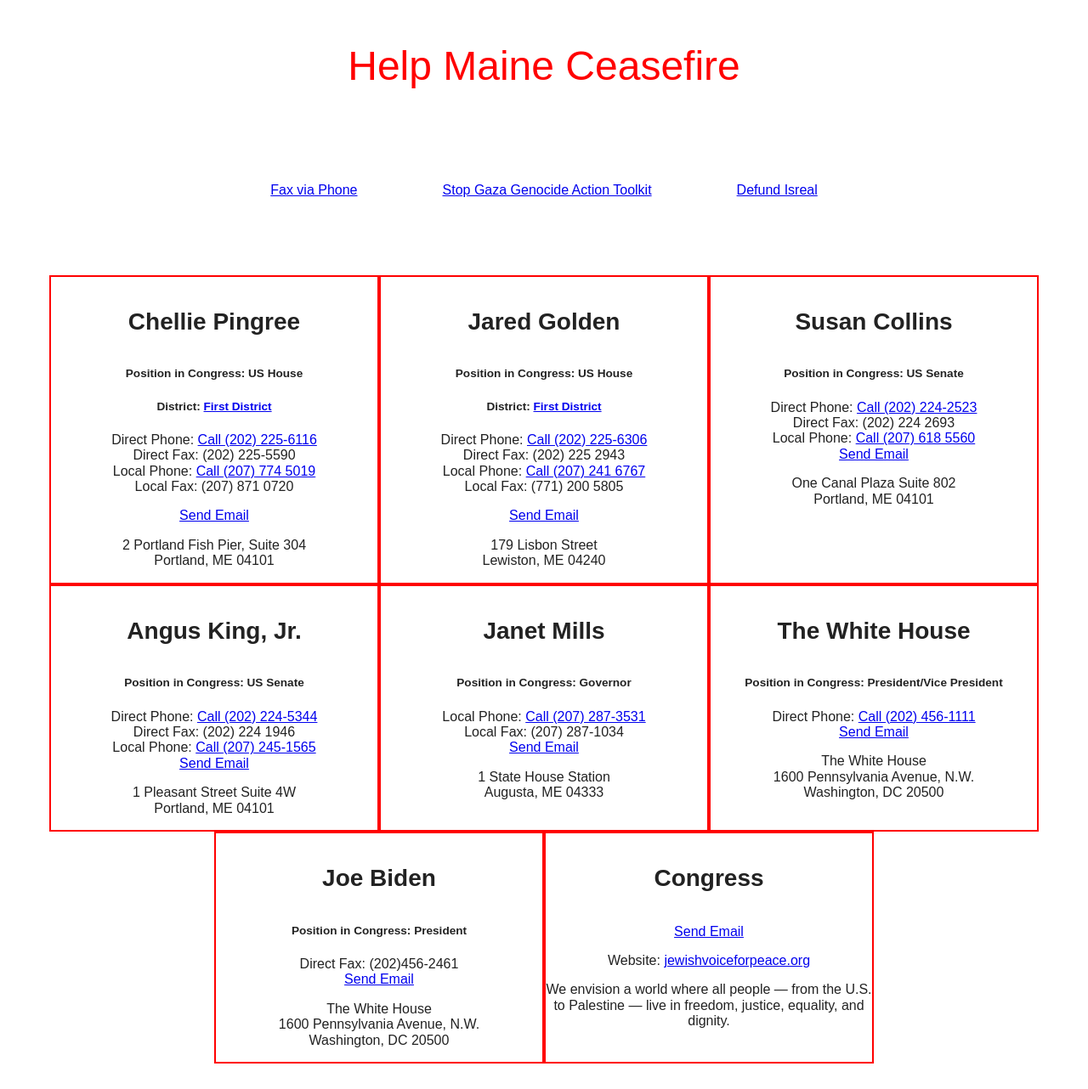
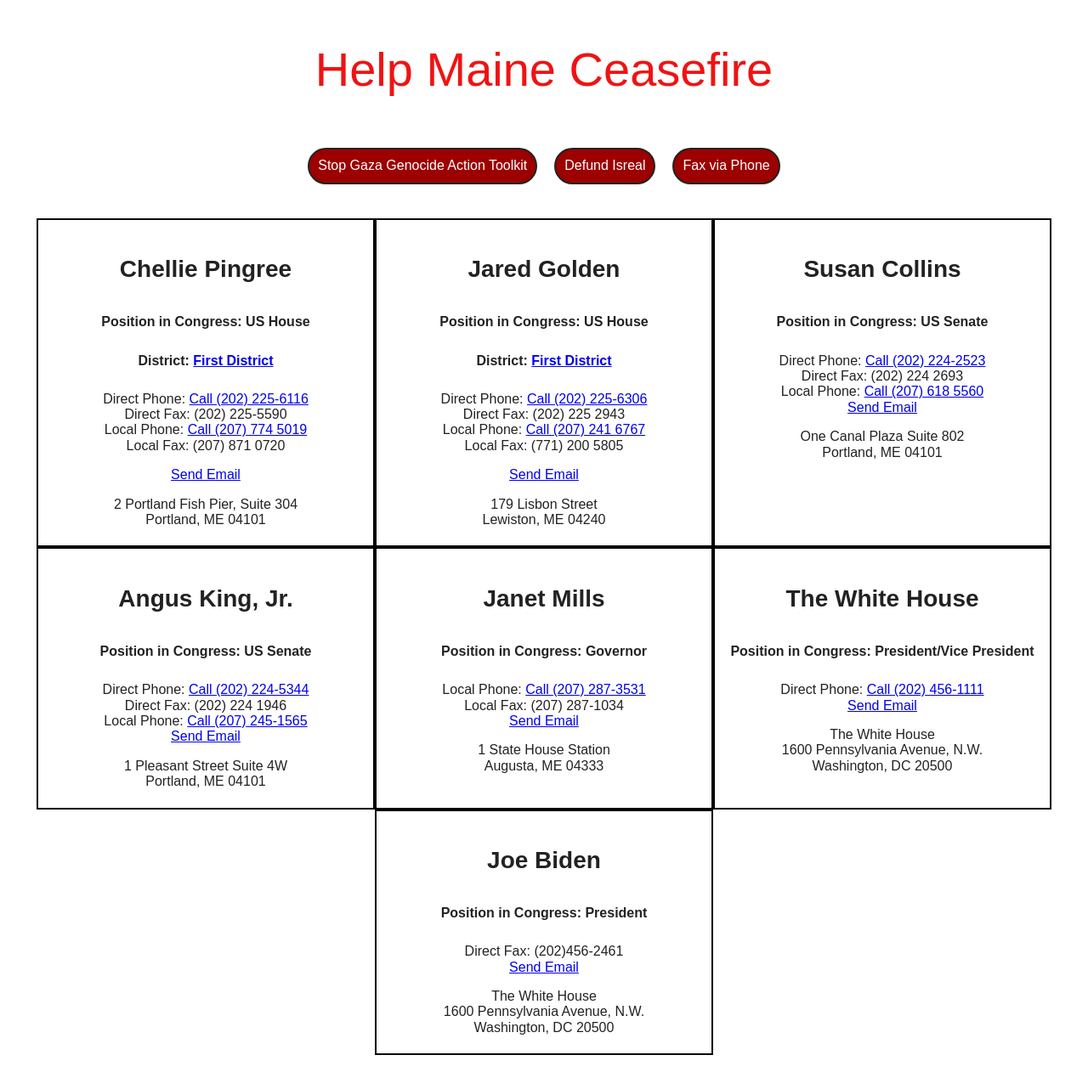
Before and after one commit to vanesa5/help-maine-ceasefire, a website built with Parcel: page index.html in a window 1280 px wide. Shown: the whole page at 85% size. Before the commit the page ends 1252 px from the top, so only its background shows below. Built offline with nearby package versions, Linux system fonts and the light colour scheme.

Commit message:
Screan size formatting

```diff
--- a/css/main.css
+++ b/css/main.css
@@ -91,7 +91,7 @@
 
 header{
   width: 100%;
-  color: red;
+  color: rgb(239, 19, 19);
   text-align: center;
 
   font-size: 3em;
@@ -102,14 +102,16 @@
   display: flex;
   flex-flow: row wrap;
   justify-content: center;
+  padding-bottom: 40px;
 }
 
 .contact {
-  border: red 2px solid;
+  border: rgb(0, 0, 0) 2px solid;
   display: flex;
   justify-content: center;
   text-align: center;
   width: 45%;
+  padding: 5px;
 }
 
 .contact address{
@@ -121,8 +123,10 @@
 }
 
 h5{
-  font-size: .85em;
+  font-size: 1em;
 }
+
+
 
 .header-tools{
   width: 100%;
@@ -134,6 +138,18 @@
 
 .tools{
   padding: 10px;
+  background-color: rgb(156, 0, 0);
+  border:#222 solid 2px;
+  border-radius: 25px;
+
+  margin: 10px;
+
+
+}
+
+.tools a{
+  text-decoration: none;
+  color: white;
 }
 
 
@@ -230,10 +246,9 @@
   /* Style adjustments for viewports that meet the condition */
   header{
     width: 100%;
-    color: red;
     text-align: center;
 
-    font-size: 3em;
+    font-size: 3.5em;
     padding: 50px 0px;
   }
 
@@ -244,7 +259,6 @@
   }
 
   .contact {
-    border: red 2px solid;
     display: flex;
     justify-content: center;
     text-align: center;
@@ -259,9 +273,7 @@
     font-size: 1.75em;
   }
 
-  h5{
-    font-size: .85em;
-  }
+
 
   .header-tools{
     width: 100%;
@@ -272,7 +284,6 @@
 
   .tools{
     max-width: 50%;
-    padding: 60px 50px;
   }
 }
 
--- a/index.html
+++ b/index.html
@@ -29,9 +29,9 @@
 
     <div class="header-tools">
 
-        <div class="tools"><a href="https://faxzero.com/">Fax via Phone</a></div>
         <div class="tools"><a href="https://docs.google.com/document/d/e/2PACX-1vQAdO3MZWjmpNCqNRtyDN72QnMGaYX4jegUhsAMpnMqlJIlrCRXyD2uOgO8Z01Ygfl6YtDVEOLpXeRj/pub">Stop Gaza Genocide Action Toolkit</a></div>
         <div class="tools"><a href="https://docs.google.com/document/d/1UPPbp0d9QlRn1wvQ91YJQHLfd22WSp1d9b6dO4i0RmI/mobilebasic">Defund Isreal</a></div>
+        <div class="tools"><a href="https://faxzero.com/">Fax via Phone</a></div>
 
     </div>
 
@@ -125,7 +125,15 @@
       <h4>Joe Biden</h4>
       <h5>Position in Congress: President</h5>
         Direct Fax: (202)456-2461<br>
-        <a href="mailto:president@whitehouse.gov">Send Email</a>
+        <a href="mailto:me@me.com?subject=Ceasefire&body=Dear Representative,%0D%0A
+      %0D%0AI am writing to call for an immediate ceasefire in Israel and Palestine, the end to our funding of the Israeli occupation, and the blockade on Gaza. I urge you to issue a public statement in support of a ceasefire and de-escalation and sign on as a co-sponsor to H.Res. 786, the ceasefire resolution introduced by Rep. Cori Bush.%0D%0A
+      %0D%0AIn a matter of weeks, we have witnessed an immensely disproportionate retaliation from the Israeli government; over 11,000 lives have been taken - nearly half of whom are children, the equivalent of two nuclear bombs being dropped on Gaza, and a humanitarian crisis unfolding in front of our eyes. Meanwhile, hundreds of people, including Americans and Israelis, remain hostage. The escalating violence threatens to lead to more loss of life for Palestinians, Israelis, and others in the area.%0D%0A
+      %0D%0AThe situation for Palestinians in Gaza right now is absolutely dire. The Israeli government has cut off all food, water, fuel, and power. We have witnessed the Israeli Defence Forces target hospitals, schools, churches, mosques, refugee camps, and evacuation routes. Health workers and journalists have been killed while working in the most unimaginable circumstances. Hospitals and healthcare workers must never be a target. It is near impossible to evacuate the injured, sick and vulnerable. According to the UN, there are over 50,000 pregnant women in Gaza, of which 150 will give birth every day with no access to the most basic healthcare essentials. This is unacceptable.%0D%0A
+      %0D%0AMillions of human lives are at stake. The global community has categorically defined these massacres by Israel as war crimes. Human Rights Watch has confirmed that the Israeli government dropped white phosphorus on Gaza, forbidden in dense and overcrowded areas because of the horrific and severe burns these weapons can create. You have facilitated these crimes with American tax dollars. It’s shameful and a stain on our history. I urge and implore you in the most strenuous, and hasty way to call for an immediate ceasefire and expansion of aid to Palestine. We must safeguard all life and call for an end to the violence. This simply cannot go on any longer. We cannot afford for the killing to continue.%0D%0A
+      %0D%0ACongress must hear loud and clear that Americans support the ceasefire, and want to move towards a peaceful solution that values human rights. I urge you to support an end to U.S. military funding for war crimes against the Palestinian people, the expansion of settlements, and the occupation of Palestinian lands, and support an end to the blockade of Gaza and the occupation of Palestinian land. The world is watching and we will not forget.%0D%0A
+      %0D%0A%0D%0AName%0D%0A
+      %0D%0AAddress%0D%0A
+      ">Send Email</a>
         <p>
           The White House<br>
           1600 Pennsylvania Avenue, N.W.<br>
@@ -133,16 +141,7 @@
           </p>
     </address>
   </div>
-  <div class="contact">
-    <address>
-      <h4>Congress</h4>
 
-      <a href="https://www.jewishvoiceforpeace.org/resource/email-congress-support-ceasefire/"> Send Email</a>
-
-      <p>Website: <a href="https://www.jewishvoiceforpeace.org/">jewishvoiceforpeace.org</a></p>
-       <p>We envision a world where all people — from the U.S. to Palestine — live in freedom, justice, equality, and dignity.</p>
-    </address>
-  </div>
 </div>
 
   <script src="js/plugins.js"></script>
```
